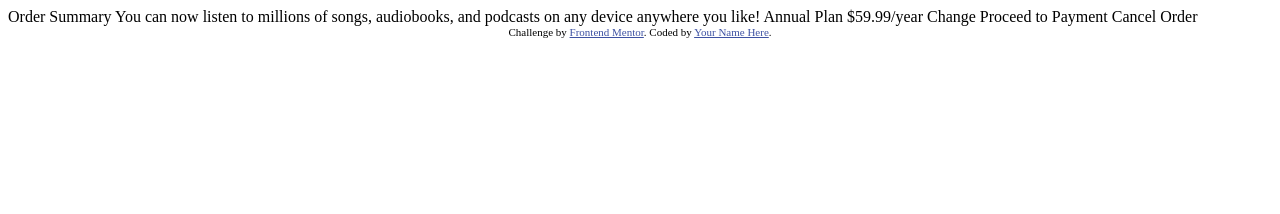
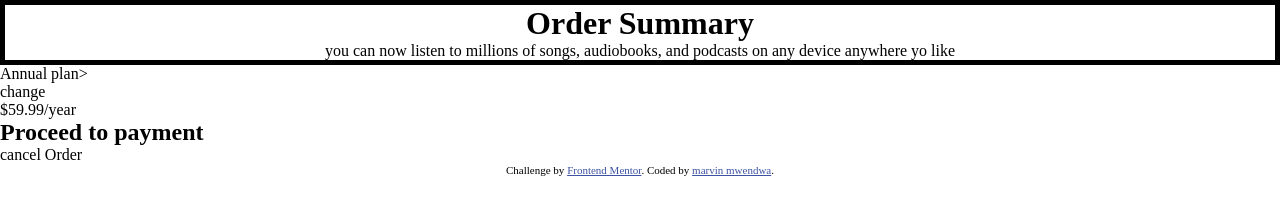
Before and after one commit to Marvinmunuve/orderSummary, a plain HTML site: page order-summary-component-main/index.html in a window 1280 px wide. Drawn offline with Linux system fonts and the light colour scheme.

Commit message:
text added

```diff
--- a/order-summary-component-main/index.html
+++ b/order-summary-component-main/index.html
@@ -1,37 +1,46 @@
 <!DOCTYPE html>
 <html lang="en">
   <head>
-  <meta charset="UTF-8">
-  <meta name="viewport" content="width=device-width, initial-scale=1.0"> <!-- displays site properly based on user's device -->
+    <meta charset="UTF-8" />
+    <meta name="viewport" content="width=device-width, initial-scale=1.0" />
+    <!-- displays site properly based on user's device -->
 
-  <link rel="icon" type="image/png" sizes="32x32" href="./images/favicon-32x32.png">
-
+    <link
+      rel="icon"
+      type="image/png"
+      sizes="32x32"
+      href="./images/favicon-32x32.png"
+    />
+<link rel="stylesheet" href="style.css">
     <title>Frontend Mentor | Order summary card</title>
 
     <!-- Feel free to remove these styles or customise in your own stylesheet 👍 -->
-  <style>
-    .attribution { font-size: 11px; text-align: center; }
-    .attribution a { color: hsl(228, 45%, 44%); }
-  </style>
+
   </head>
   <body>
+<div class="container1">
+<h1>Order Summary</h1>
+<p>you can now listen to millions of  songs, audiobooks, and podcasts on any device anywhere yo like</p>
+</div>
 
-  Order Summary
+<div class= "container2">
+<ul>
+  <li>Annual plan></li>
+  <li>change</li>
+  <li>$59.99/year</li>
+</ul>
+</div>
 
-  You can now listen to millions of songs, audiobooks, and podcasts on any
-  device anywhere you like!
-
-  Annual Plan
-  $59.99/year
-
-  Change
-
-  Proceed to Payment
-  Cancel Order
+<div class="container3">
+  <h2> Proceed to payment</h2>
+  <p>cancel  Order </p>
+</div>
 
     <div class="attribution">
-    Challenge by <a href="https://www.frontendmentor.io?ref=challenge" target="_blank">Frontend Mentor</a>.
-    Coded by <a href="#">Your Name Here</a>.
+      Challenge by
+      <a href="https://www.frontendmentor.io?ref=challenge" target="_blank"
+        >Frontend Mentor</a
+      >. Coded by <a href="#">marvin mwendwa</a>.
     </div>
   </body>
 </html>
--- /dev/null
+++ b/order-summary-component-main/style.css
@@ -0,0 +1,31 @@
+
+ * {
+     margin: 0;
+     padding: 0;
+     box-sizing: border-box;
+ }
+
+   img {
+       max-width: 100%;
+   }
+
+ul{
+    list-style-type: none;
+}
+.container1 {
+     border-style: solid;
+    border-color: black;
+    border-width: 5px;
+    text-align: center;
+}
+
+
+
+
+      .attribution {
+        font-size: 11px;
+        text-align: center;
+      }
+      .attribution a {
+        color: hsl(228, 45%, 44%);
+      }
```
Lines whose indentation alone changed are shown as unchanged.
